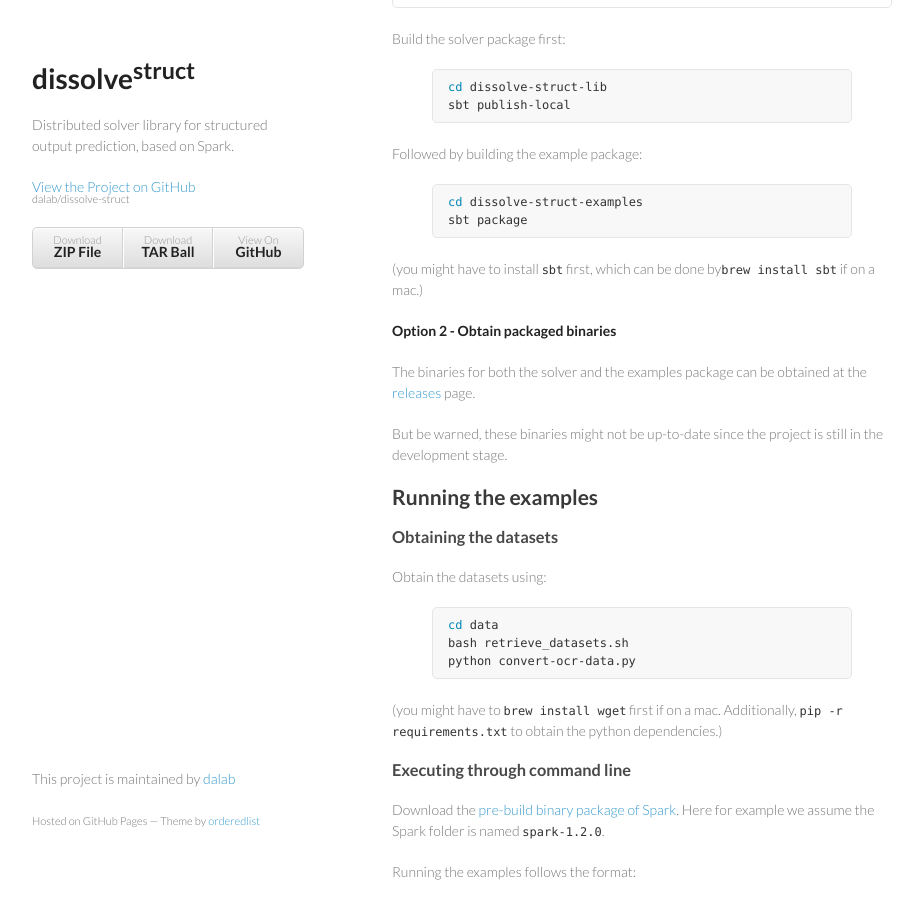
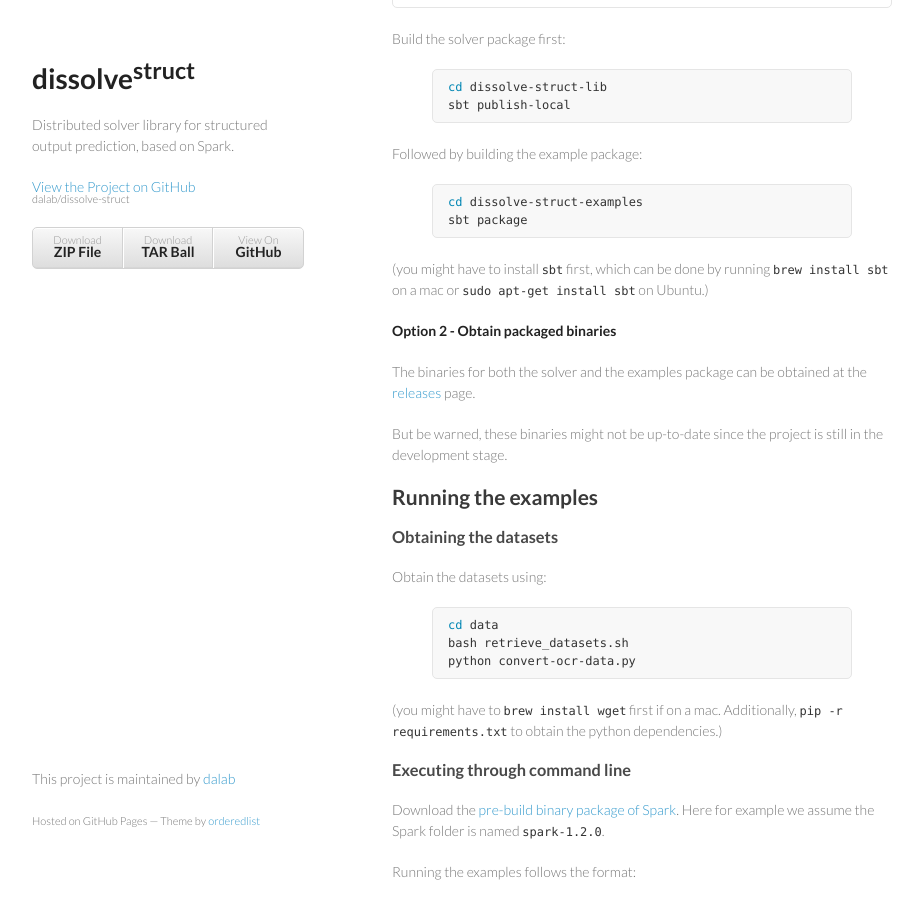
Before and after one commit to dalab/dissolve-struct, a Jekyll site: the page built from index.md, in a window 1280 px wide and 900 px high, scrolled down 903 px. Shown: the whole window, without its empty margins (178-1101 px from the left). Built offline with Jekyll 4.4.1, drawn with Linux system fonts in a browser that asks for light colours; formulas are drawn with MathJax 3.

Commit message:
Update index.md

```diff
--- a/index.md
+++ b/index.md
@@ -32,7 +32,7 @@ cd dissolve-struct-examples
 sbt package
 {% endhighlight %}
 
-(you might have to install `sbt` first, which can be done by`brew install sbt` if on a mac.)
+(you might have to install `sbt` first, which can be done by running `brew install sbt` on a mac or `sudo apt-get install sbt` on Ubuntu.)
 
 **Option 2 - Obtain packaged binaries**
 
```
